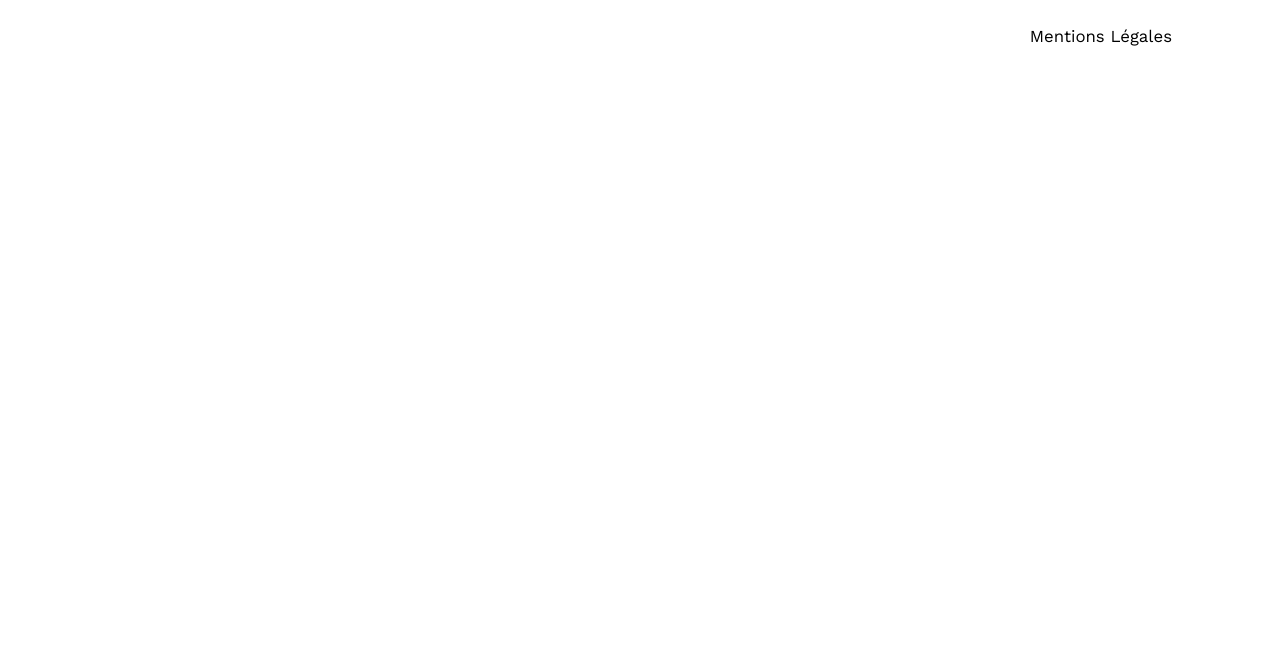
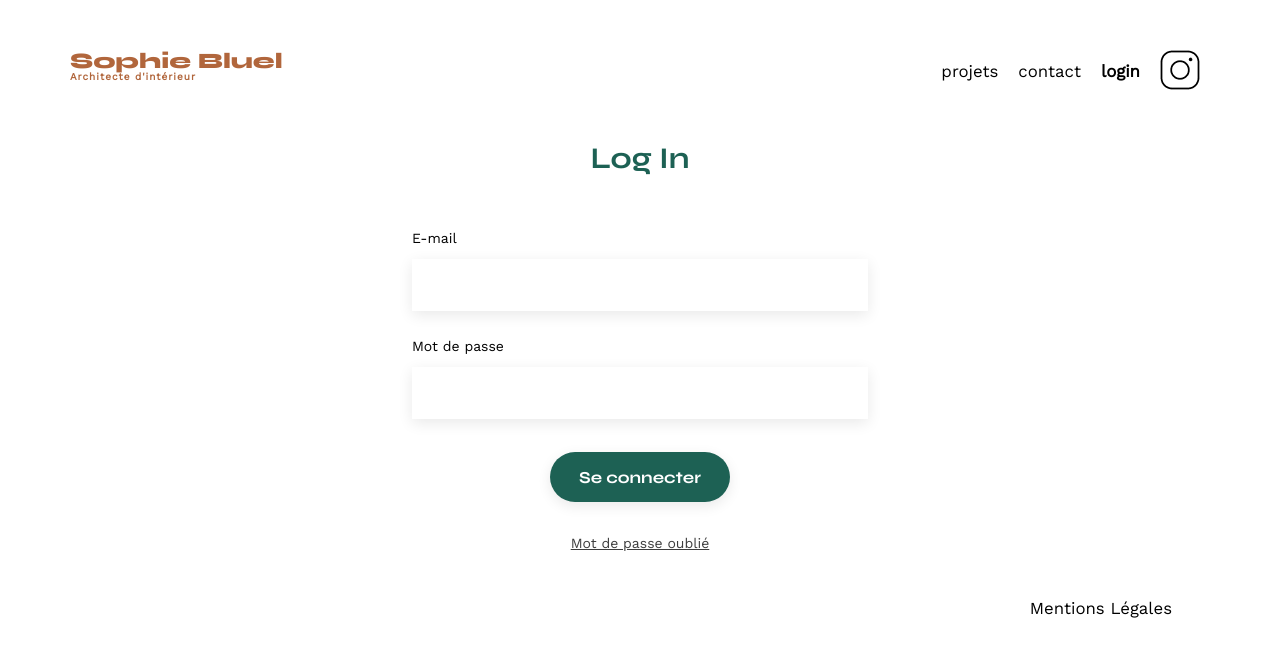
Before and after one commit to AllanLny/P3-Sophie-Bluel, a plain HTML site: page FrontEnd/login.html in a window 1280 px wide. Drawn offline with nearby package versions, Linux system fonts and the light colour scheme.

Commit message:
Fin du Html et du css page login

```diff
--- a/FrontEnd/assets/style.css
+++ b/FrontEnd/assets/style.css
@@ -22,6 +22,7 @@ time, mark, audio, video {
 	font-size: 100%;
 	font: inherit;
 	vertical-align: baseline;
+
 }
 /* HTML5 display-role reset for older browsers */
 article, aside, details, figcaption, figure,
@@ -152,20 +153,20 @@ margin: auto;
 #contact h2{
 	margin-bottom: 20px;
 }
-#contact form {
+#contact form, #login form{
 	text-align: left;
 	margin-top:30px;
 	display: flex;
 	flex-direction: column;
 }
 
-#contact input {
+#contact input,#login input  {
 	height: 50px;
 	font-size: 1.2em;
 	border: none;
 	box-shadow: 0px 4px 14px rgba(0, 0, 0, 0.09);
 }
-#contact label {
+#contact label, #login label  {
 	margin: 2em 0 1em 0;
 }
 #contact textarea {
@@ -182,6 +183,7 @@ input[type="submit"]{
 	width: 180px;
 	text-align: center;
 	border-radius: 60px ;
+	cursor: pointer;
 }
 
 footer nav ul {
@@ -215,3 +217,22 @@ footer nav ul {
     background-color: #1d6154;
     color: #fff;
 }
+/* Log In Page */
+
+#login{
+	margin-left: auto;
+	margin-right: auto;
+	width: 40%;
+}
+
+#login>h2,#login>a{
+	display: flex;
+	justify-content: center;
+}
+
+#login>a{
+	color: #3D3D3D;
+}
+.LoginNav{
+	font-weight: 600;
+}
--- a/FrontEnd/login.html
+++ b/FrontEnd/login.html
@@ -13,8 +13,29 @@
     <link rel="stylesheet" href="./assets/style.css">
 </head>
 <body>
+<header>
+    <h1>Sophie Bluel <span>Architecte d'intérieur</span></h1>
+    <nav>
+        <ul>
+            <li>projets</li>
+            <li>contact</li>
+            <li class="LoginNav">login</li>
+            <li><img src="./assets/icons/instagram.png" alt="Instagram"></li>
+        </ul>
+    </nav>
+</header>
     <main>
-
+        <section id="login">
+            <h2>Log In</h2>
+            <form>
+                <label for="email">E-mail</label>
+                <input type="email" name="email" id="email" required>
+                <label for="password">Mot de passe</label>
+                <input type="password" name="password" id="password" required>
+                <input type="submit" value="Se connecter">
+            </form>
+            <a href="#">Mot de passe oublié</a>
+        </section>
     </main>
     <footer>
         <nav>
```
